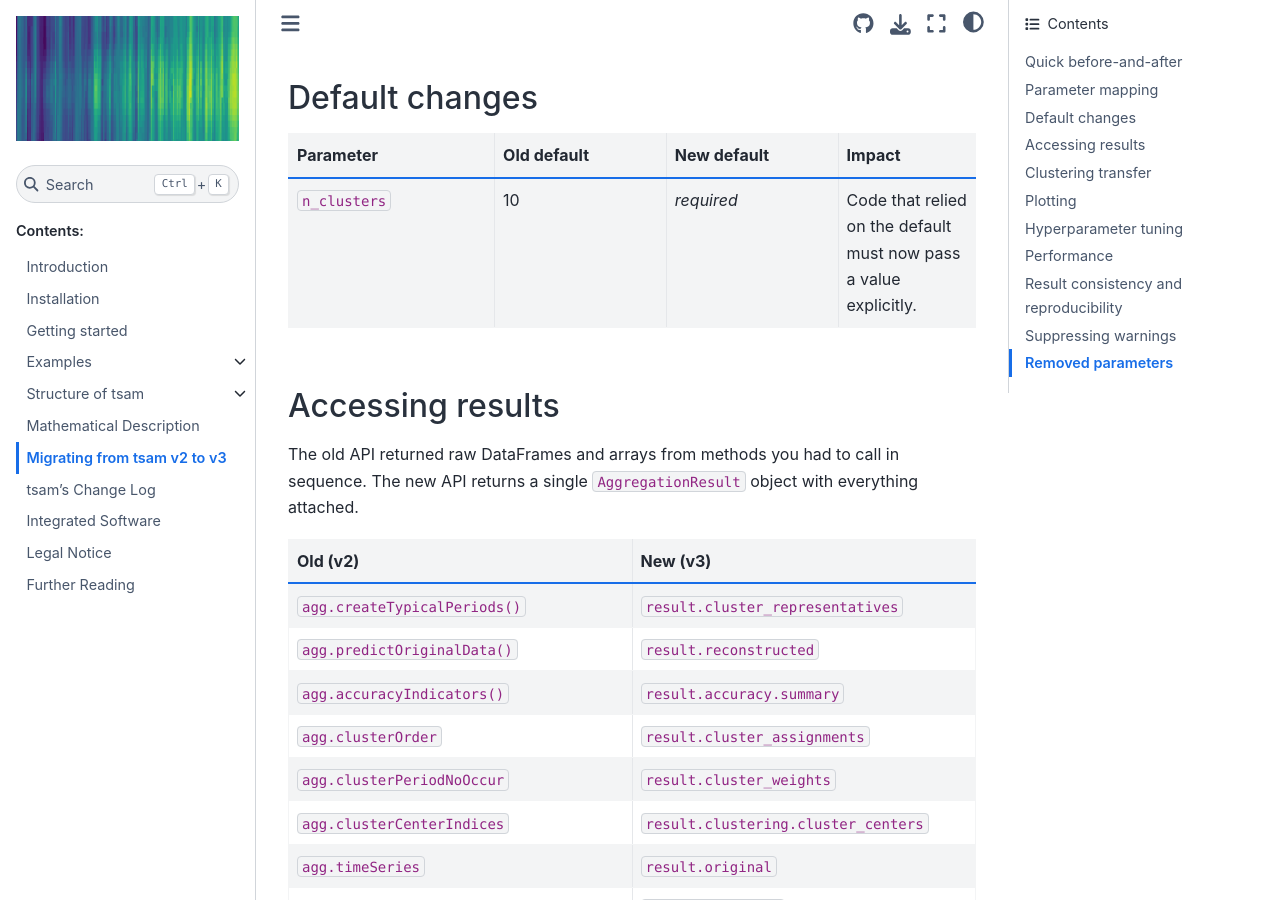
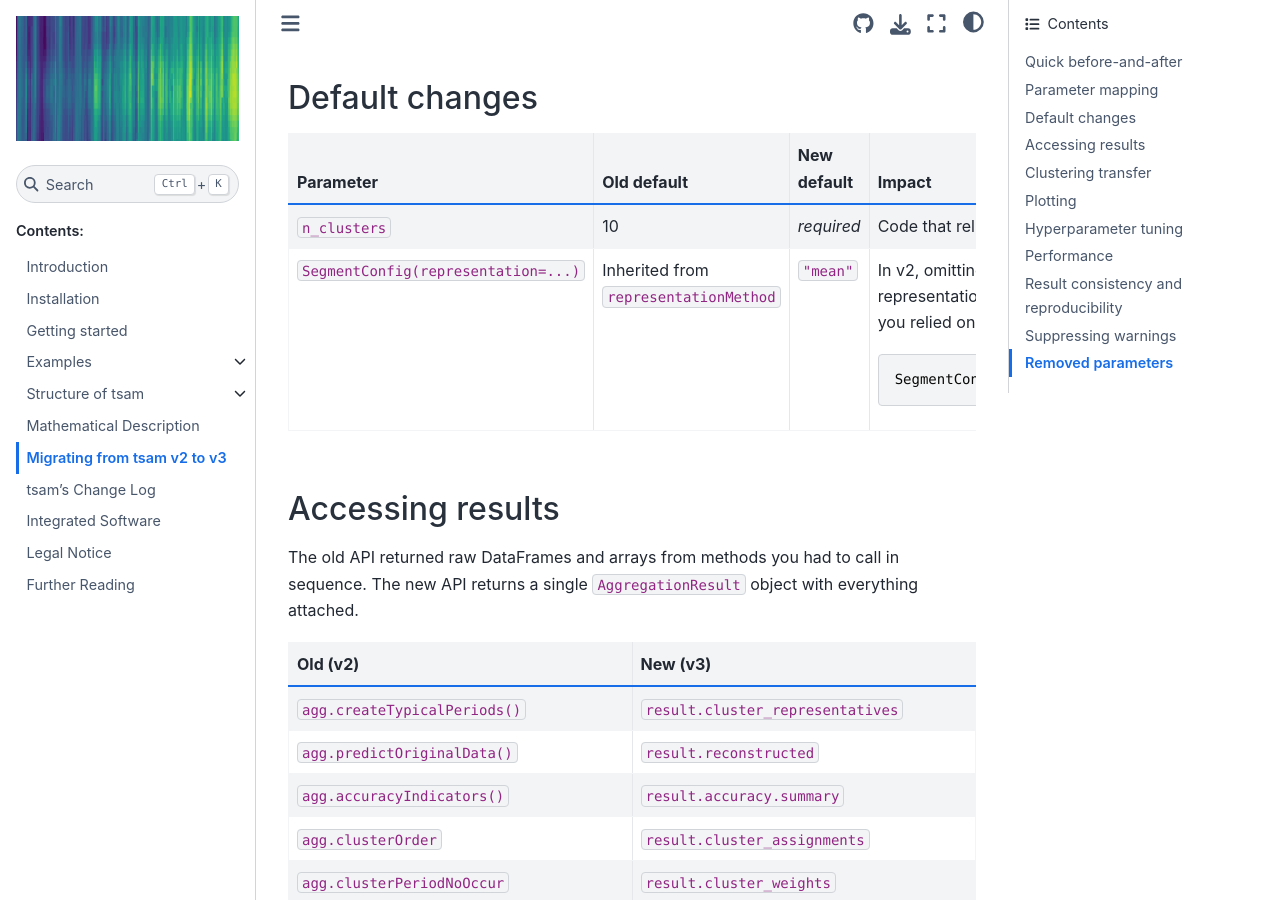
Before and after one commit to FZJ-IEK3-VSA/tsam, a Sphinx documentation site: the page built from docs/source/migrationGuideDoc.rst, in a window 1280 px wide and 900 px high, scrolled down 6179 px. Built offline with Sphinx 7.4.7 and the Sphinx Book theme 1.1.4, drawn with Linux system fonts in a browser that asks for light colours; formulas are drawn with MathJax 3.

Commit message:
Update migation guide and release notes

```diff
--- a/docs/source/migrationGuideDoc.rst
+++ b/docs/source/migrationGuideDoc.rst
@@ -330,6 +330,15 @@ Default changes
      - 10
      - *required*
      - Code that relied on the default must now pass a value explicitly.
+   * - ``SegmentConfig(representation=...)``
+     - Inherited from ``representationMethod``
+     - ``"mean"``
+     - In v2, omitting ``segmentRepresentationMethod`` caused segments to
+       inherit the cluster representation (e.g. distribution). In v3,
+       ``SegmentConfig`` always defaults to ``"mean"``. If you relied on
+       the implicit inheritance, pass the representation explicitly::
+
+           SegmentConfig(n_segments=12, representation=Distribution(scope="global"))
 
 ***********************
 Accessing results
--- a/docs/source/newsDoc.rst
+++ b/docs/source/newsDoc.rst
@@ -17,6 +17,11 @@ Breaking Changes
 
 * **New functional API**: The primary interface is now ``tsam.aggregate()`` which returns an ``AggregationResult`` object
 * **Configuration objects**: Clustering and segmentation options are now configured via ``ClusterConfig``, ``SegmentConfig``, and ``ExtremeConfig`` dataclasses
+* **Segment representation default**: In v2, omitting ``segmentRepresentationMethod`` caused segments
+  to silently inherit the cluster ``representationMethod`` (e.g. distribution). In v3,
+  ``SegmentConfig(representation=...)`` defaults to ``"mean"`` independently. If you relied on the
+  implicit inheritance, pass the representation explicitly:
+  ``SegmentConfig(n_segments=12, representation=Distribution(scope="global"))``
 * **Removed methods**: The ``reconstruct()`` method has been removed; use the ``reconstructed`` property on ``AggregationResult`` instead
 * **Renamed parameters**: Parameters have been renamed for consistency:
 
```
